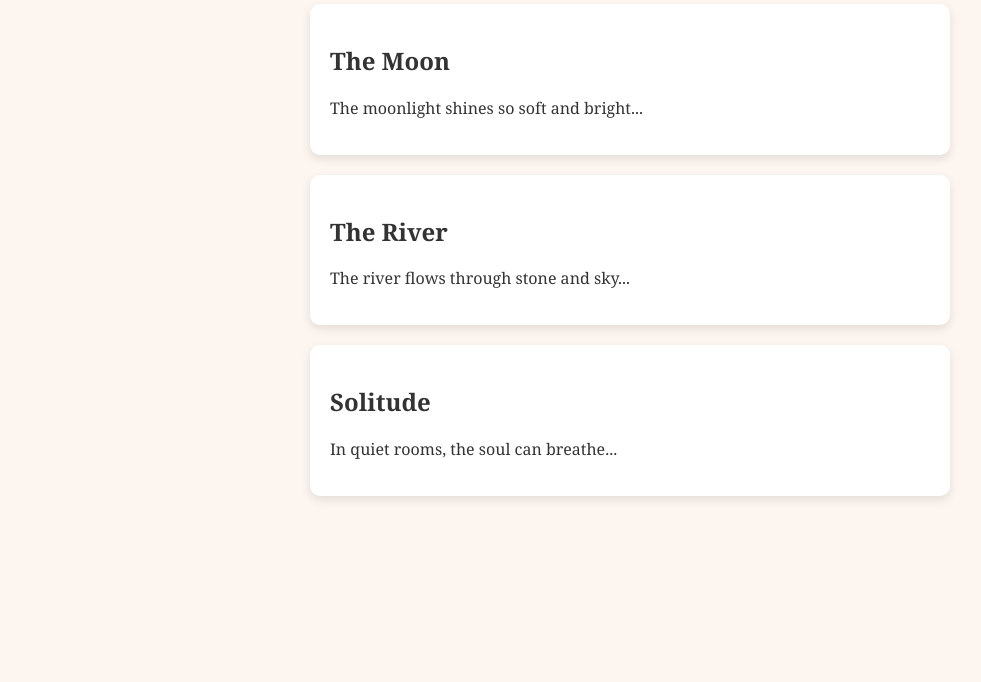
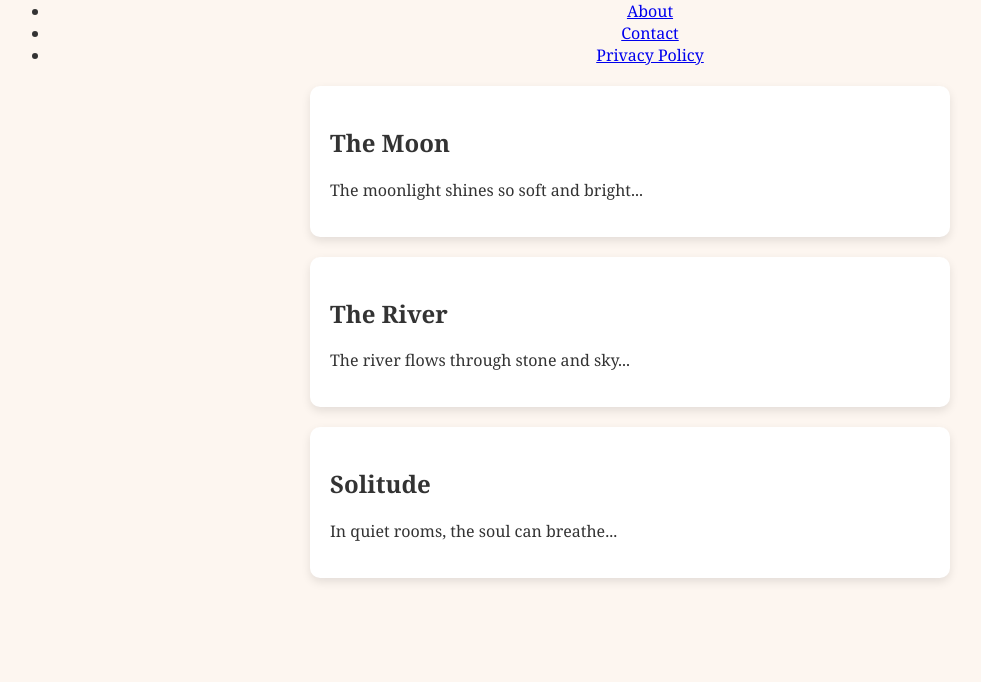
Before and after one commit to sylviaurej/Poetry-by-Sylvia, a plain HTML site: page index.html in a window 1280 px wide. Shown: the part 118-800 px from the top of the page, without its empty margins (10-991 px from the left). Drawn offline with Linux system fonts and the light colour scheme.

Commit message:
Update index.html
Add navigation links for About, Contact, and Privacy Policy

```diff
--- a/index.html
+++ b/index.html
@@ -8,6 +8,16 @@
 </head>
 <body>
     <h1>Poetry by Sylvia</h1>
+
+    <!-- Navigation Menu -->
+    <nav>
+        <ul>
+            <li><a href="about.html">About</a></li>
+            <li><a href="contact.html">Contact</a></li>
+            <li><a href="privacy.html">Privacy Policy</a></li>
+        </ul>
+    </nav>
+
     <div id="poems"></div>
     <script src="PoetrySite.js"></script>
 </body>
```
